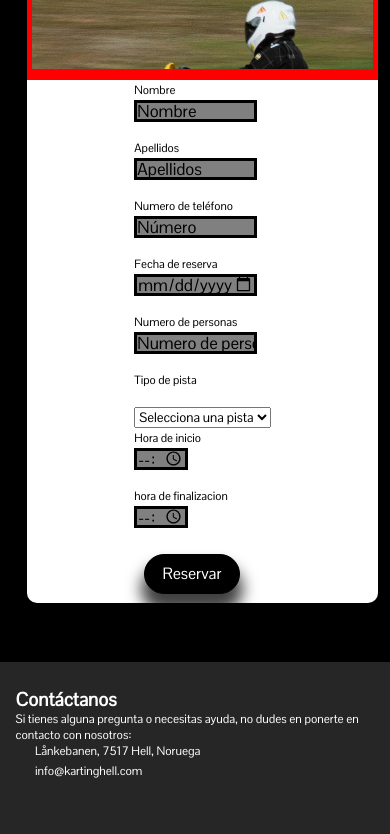
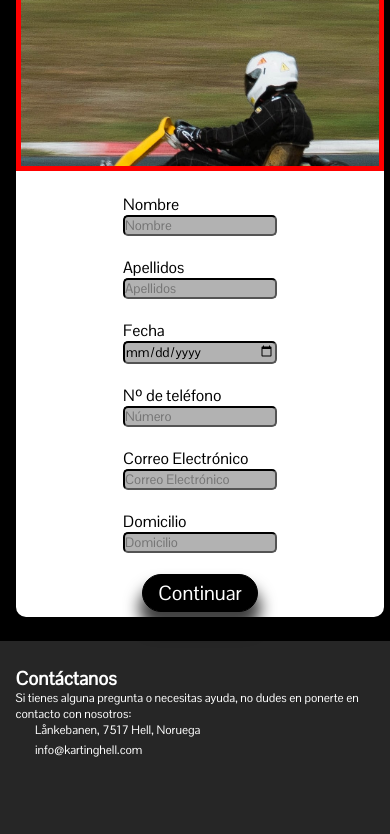
Before and after one commit to mariasegura20/Karting-Hell, a plain HTML site: page reservar.html in a window 390 px wide. Shown: the part 290-1124 px from the top of the page. Drawn offline with Linux system fonts and the light colour scheme.

Commit message:
Add files via upload

```diff
--- a/css/reservar.css
+++ b/css/reservar.css
@@ -1,153 +1,120 @@
-.bloque_izq{
-    justify-content: left;
-    background: black url(../img/imagen_kart_reservas.jpg) no-repeat center/ cover;
-    display: flex;
-    flex-direction: column;
-    align-content: center;
-    width: 25vw;
-    padding-left: 5vw;
-    padding-top: 15vh;
-    border-top-left-radius: 10px;
-    border-bottom-left-radius: 10px;
-    border-top: #FF0000 3vw solid;
-    border-bottom: #FF0000 3vw solid;
-    border-left: #FF0000 solid 1.5vw;
-    border-right: #FF0000 solid 1.5vw;
+h1 {
+    color: #FF0000;
+    font-size: 4rem;
 }
 
-.bloque_izq p{
-    display: flex;
-    color: white;
-    font-size: 3vw;
-    justify-content: center;
+.container{
     align-items: center;
-    position: relative;
-    right: 2vw;
-}
-
-.bloque_total{
     background-color: black;
     display: flex;
     flex-direction: column;
-    justify-content: center;
-    height: max-content;
+    height: calc(100% + 4vw);
+    padding: 2vw;
 }
 
-.bloque_total h1{
+.form {
+    display: flex;
+    padding: 2vh 0;
+}
+
+.left {
+    background: black url(../img/imagen_kart_reservas.jpg) no-repeat center/ cover;
+    border: #FF0000 1.5vw solid;
+    border-radius: 10px 0 0 10px;
+    display: flex;
+    height: 70vh;
+    justify-content: center;
+    padding-top: 5%;
+    width: 25vw;
+}
+
+h2 {
+    color: #FFFFFF;
+    font-size: 2rem;
+}
+
+.right {
+    align-items: center;
+    background: #FFFFFF;
+    border: #FFFFFF 1.5vw solid;
+    border-radius: 0 10px 10px 0;
+    display: flex;
+    flex-direction: column;
+    height: 70vh;
+    justify-content:space-between;
+    padding-top: 5%;
+    width: 50vw;
+}
+
+.button {
     display: flex;
     justify-content: center;
-    color: white;
-    margin: 3vw;
-    font-size: min(10vw, 10vh);
-    color: #FF0000
+    width: 100%;
 }
 
-.bloque_central{
+.right-center {
     display: flex;
-    flex-direction: row;
-    margin-left: 7vw;
-    margin-right: 7vw;
-    margin-bottom: 7vh;
-    width: 85vw;
+    flex-direction: column;
+    justify-content: space-around;
 }
 
-.bloque_der{
-    background: white;
-    width: 60vw;
-    height: max(95vh,65vw);
+.personal-data {
     display: flex;
     flex-direction: column;
-    justify-content: center ;
-    align-items: center;
-    border-top-right-radius: 10px;
-    border-bottom-right-radius: 10px;
+    width: 30vw;
 }
 
-#horas input{
-    flex-direction: row;
-    width: 10vw;
-    margin: auto;
-    width: 35%;
+.date-phone {
+    display: flex;
+    justify-content: space-between;
 }
 
-.bloque_der p{
-    font-size: min(3vh,3vw);
-    justify-content: left;
-    font: bold;
-    position: relative;
-    top: 0.5vw;
+.column {
+    display: flex;
+    flex-direction: column;
 }
 
-.bloque_der button{
-    display: flex;
-    justify-content: center;
-    align-items: center;
-    width: 7rem;
-    height: 2.5rem;
-    font-size: 1.5rem;
+.rent-data {
+    display: none;
+    flex-direction: column;
+    width: 30vw;
 }
 
-.bloque_der input{
-    width: 30vw;
-    height: 1rem;
-    font-size:2vh;
-    background-color: grey;
-    border: 3px black solid;
-    color:black;
-    position: relative;
-    bottom: 1rem;
-}
-
-.bloque_der input::placeholder{
-    color:black;
+input, select {
+    background-color: #B2B2B2;
+    border-color: #000000;
+    border-radius: 5px;
+    color: #000000;
 }
 
 @media screen and (max-width: 768px) {
 
-    .bloque_total{
-        height: 150%;
-        justify-content: center;
+    h1 {
+        font-size: 2.75rem;
     }
 
-    .bloque_central{
+    .form {
         flex-direction: column;
-        width: 90vw;
+        width: calc(100% - 4vw);
     }
 
-    .bloque_izq{
-        justify-content: center;
-        width: 91.5%;
-        margin: auto;
-        border-bottom-left-radius: 0px;
-        border-top-right-radius: 10px;
+    .left {
+        border-radius: 10px 10px 0 0;
+        height: 30vh;
+        width: 100%;
     }
 
-    .bloque_der{
+    .right {
+        border-radius: 0 0 10px 10px;
+        height: max-content;
         width: 100%;
-        height: 120%;
-        margin: auto;
-        justify-content: center;
-        border-top-right-radius: 0px;
-        border-bottom-left-radius: 10px;
     }
 
-
-    .bloque_izq p{
-        font-size: 5vh;
-        justify-content: center;
-        display: flex;
-        position: relative;
-        bottom: 10vh;
-        font-size: 10vw;
+    .personal-data, .rent-data {
+        width: 100%;
     }
 
-    .bloque_der button{
-        display: flex;
-        justify-content: center;
-        align-items: center;
-        margin: 2.5vw;
-        width: 6rem;
-        height: 2.5rem;
-        font-size: 1rem;
+    .date-phone {
+        flex-direction: column;
     }
 }
--- a/reservar.html
+++ b/reservar.html
@@ -9,7 +9,6 @@
     <link rel="shortcut icon" href="img/smallLogo.png" type="image/x-icon">
     <link rel="stylesheet" href="css/estilos.css">
     <link rel="stylesheet" href="css/reservar.css">
-    <script type="text/javascript" src="./js/validar-formulario.js"></script>
 </head>
 <body>
     <header id="start">
@@ -36,38 +35,70 @@
             <li><a href="visitanos.html">Visítanos</a></li>
         </ul>
     </header>
-    <div class="bloque_total">
+    <div class="container">
         <h1>RESERVAS</h1>
-        <div class="bloque_central">
-            <div class="bloque_izq">
-                <p>Reserva karts</p>
+        <div class="form">
+            <div class="left">
+                <h2>Reserva karts</h2>
             </div>
-            <div class="bloque_der">
-                <form onsubmit="return Verificarvalores()">
-                    <p>Nombre</p> <br>
-                    <input type="text" placeholder= "Nombre" id="Nombreform"> <br>
-                    <p>Apellidos</p> <br>
-                    <input type="text" placeholder= "Apellidos" id="Apellform"> <br>
-                    <p>Numero de teléfono</p> <br>
-                    <input type="text" placeholder= "Número"> <br>
-                    <p>Fecha de reserva</p> <br>
-                    <input type="date" id="Fechaform"> <br>
-                    <p>Numero de personas</p> <br>
-                    <input type="text" placeholder="Numero de personas" id="Personasform"> <br>
-                    <p>Tipo de pista</p> <br>
-                    <select name="Tipo de pista" id="Pistaform">
-                        <option value="-1" disable selected>Selecciona una pista</option>
-                        <option value="1">Indoor</option>
-                        <option value="2">Outdoor</option>
-                        <option value="3">Competicion</option>
-                    </select> <br>
-                    <div id="horas">
-                        <p>Hora de inicio</p> <br>
-                        <input type="time" id="Fechainicioform" placeholder="Hora inicio"> <br>
-                        <p>hora de finalizacion</p> <br>
-                        <input type="time" id="Fechafinform" placeholder="hora fin">
+            <div class="right">
+                <form>
+                    <div class="personal-data">
+                        <label>Nombre</label>
+                        <input type="text" class="alphabetic-text" placeholder= "Nombre" required>
+                        <br>
+                        <label>Apellidos</label>
+                        <input type="text" class="alphabetic-text" placeholder= "Apellidos" required>
+                        <br>
+                        <div class="date-phone">
+                            <div class="column">
+                                <label>Fecha</label>
+                                <input type="date" placeholder="Fecha" id="date">
+                            </div>
+                            <br>
+                            <div class="column">
+                                <label>Nº de teléfono</label>
+                                <input type="text" placeholder= "Número">
+                            </div>
+                        </div>
+                        <br>
+                        <label>Correo Electrónico</label>
+                        <input type="email" placeholder="Correo Electrónico">
+                        <br>
+                        <label>Domicilio</label>
+                        <input type="text" placeholder="Domicilio">
+                        <br>
+                        <div class="button">
+                            <button id="btn-personal-data">Continuar</button>
+                        </div>
                     </div>
-                    <button>Reservar</button>
+                    <div class="rent-data">
+                        <label>Nº de personas</label>
+                        <input type="text" class="" placeholder="Numero de personas">
+                        <br>
+                        <label>Tipo de pista</label>
+                        <select name="Tipo de pista">
+                            <option value="Indoor">Indoor</option>
+                            <option value="Outdoor">Outdoor</option>
+                            <option value="Competicion">Competición</option>
+                        </select>
+                        <br>
+                        <div class="data-phone">
+                            <div class="column">
+                                <label>Hora de inicio</label>
+                                <input type="time" class="time" id="startTime" placeholder="Hora inicio">
+                            </div>
+                            <br>
+                            <div class="column">
+                                <label>Hora de finalización</label>
+                                <input type="time" class="time" id="endTime" placeholder="hora fin">
+                            </div>
+                        </div>
+                        <br>
+                        <div class="button">
+                            <button>Confirmar</button>
+                        </div>
+                    </div>
                 </form>
             </div>
         </div>
@@ -89,5 +120,6 @@
         <div class="copyright">COPYRIGHT 2023 &#169; KARTING HELL</div>
     </footer>
     <script src="js/menu.js"></script>
+    <script src="js/validación-formulario.js"></script>
 </body>
 </html>
```
Also changed, not shown: js/validacion-formulario.js (added, +75 -0 lines), circuitos.html (line endings or trailing spaces), css/circuitos.css (line endings or trailing spaces), css/estilos.css (line endings or trailing spaces), css/index.css (line endings or trailing spaces), css/visitanos.css (line endings or trailing spaces), index.html (line endings or trailing spaces), js/index.js (line endings or trailing spaces), js/menu.js (line endings or trailing spaces), visitanos.html (line endings or trailing spaces).
